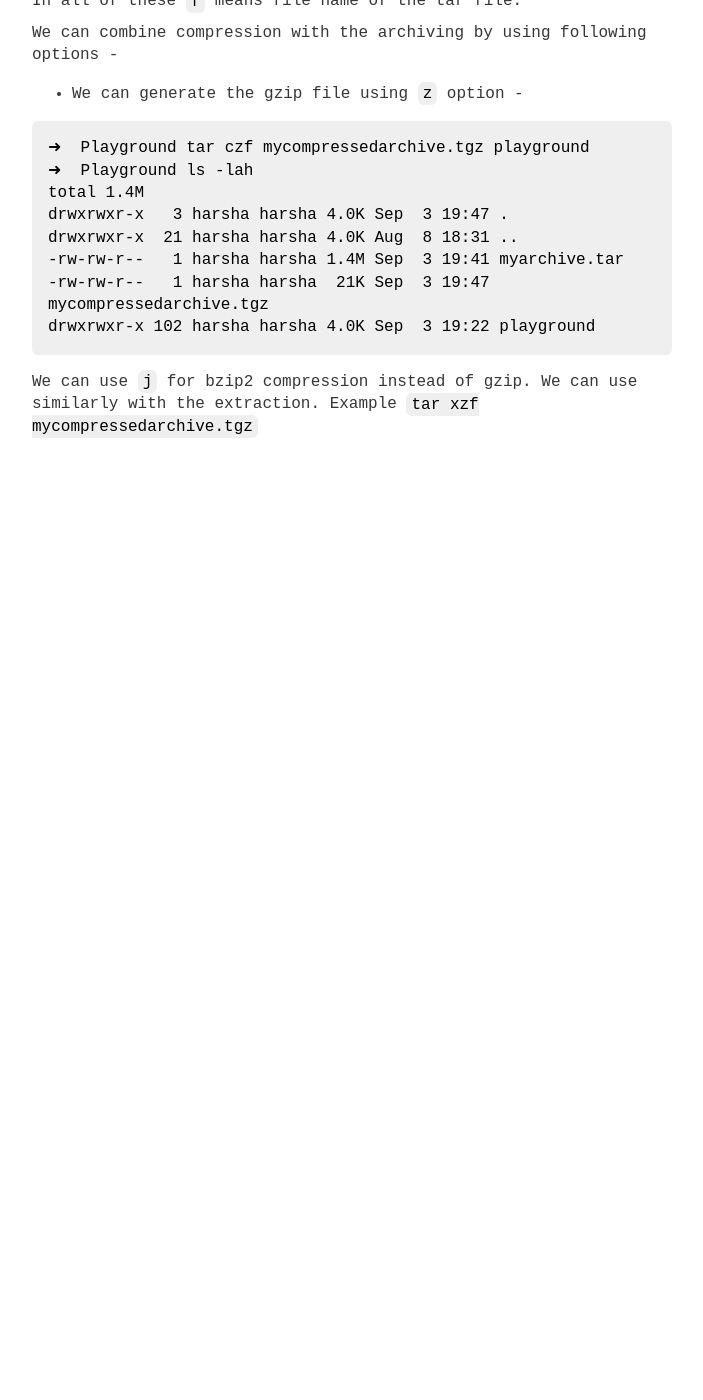
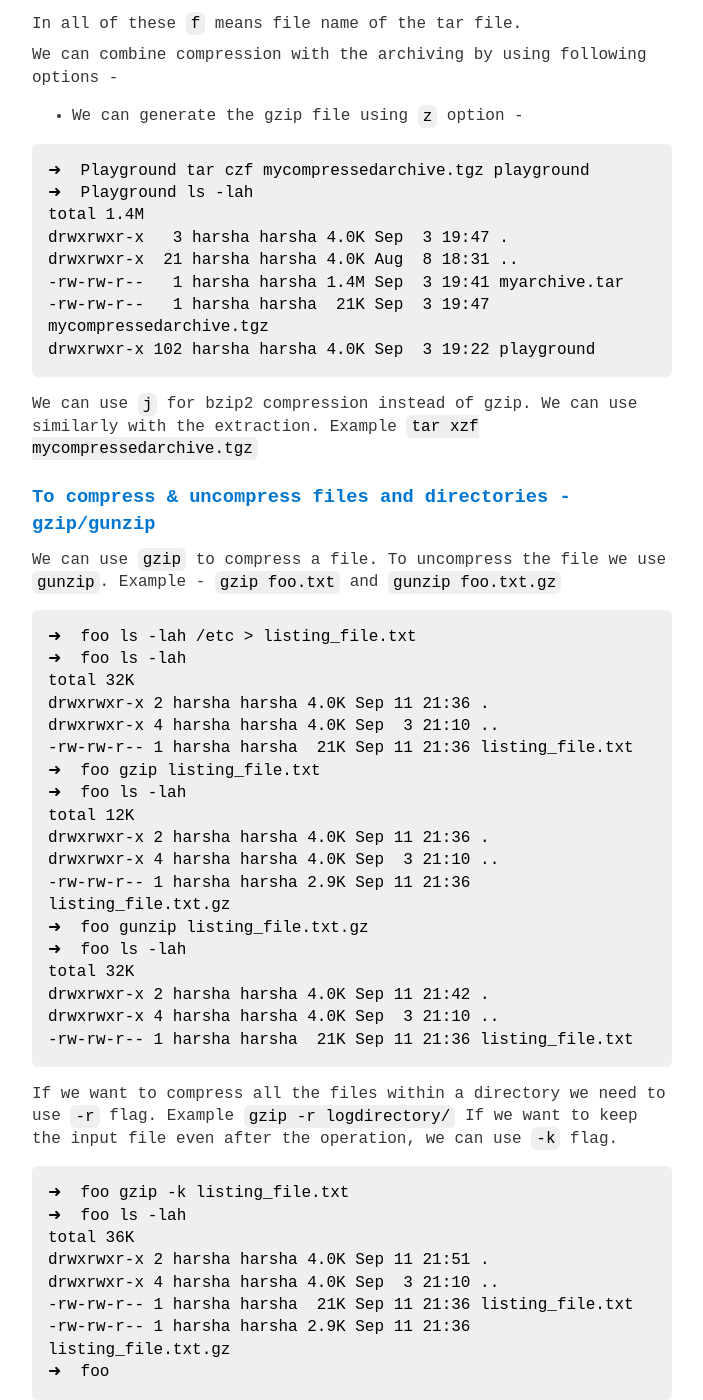
Before and after one commit to harsha-kadekar/harsha-kadekar.github.io, a Jekyll site: the page built from _posts/2024-06-14-linux-commands-for-reference.md, in a window 1280 px wide and 1400 px high, scrolled down 30536 px. Shown: the whole window, without its empty margins (288-991 px from the left). Built offline with Jekyll 4.4.1, drawn with Linux system fonts in a browser that asks for light colours; before the commit the page ends 30974 px from its top, so only the background shows below that; some of the changed text lies outside the part shown.

Commit message:
update: gzip and gunzip commands

````diff
--- a/_posts/2024-06-14-linux-commands-for-reference.md
+++ b/_posts/2024-06-14-linux-commands-for-reference.md
@@ -41,6 +41,7 @@ The two books that has helped in learning these commands apart from linux itself
 - [To change the permission of the file or folder - chmod](#to-change-the-permission-of-the-file-or-folder---chmod)
 - [To copy bytes or characters from input file to output file - dd](#to-copy-byptes-or-characters-from-input-file-to-output-file---dd)
 - [To Archive list of files and directories - tar](#to-archive-list-of-files-and-directories---tar)
+- [To compress & uncompress files and directories - gzip/gunzip](#to-compress-&-uncompress-files-and-directories---gzip/gunzip)
 
 ## Commands
 ### [To know which directory we are in - pwd](to-know-which-directory-we-are-in---pwd)
@@ -1197,3 +1198,42 @@ drwxrwxr-x 102 harsha harsha 4.0K Sep  3 19:22 playground
 ```
 
 We can use `j` for bzip2 compression instead of gzip. We can use similarly with the extraction. Example `tar xzf mycompressedarchive.tgz`
+
+
+### [To compress & uncompress files and directories - gzip/gunzip](to-compress-files-and-directories---gzip/gunzip)
+We can use `gzip` to compress a file. To uncompress the file we use `gunzip`.
+Example - `gzip foo.txt` and `gunzip foo.txt.gz`
+
+```shell
+➜  foo ls -lah /etc > listing_file.txt
+➜  foo ls -lah
+total 32K
+drwxrwxr-x 2 harsha harsha 4.0K Sep 11 21:36 .
+drwxrwxr-x 4 harsha harsha 4.0K Sep  3 21:10 ..
+-rw-rw-r-- 1 harsha harsha  21K Sep 11 21:36 listing_file.txt
+➜  foo gzip listing_file.txt
+➜  foo ls -lah
+total 12K
+drwxrwxr-x 2 harsha harsha 4.0K Sep 11 21:36 .
+drwxrwxr-x 4 harsha harsha 4.0K Sep  3 21:10 ..
+-rw-rw-r-- 1 harsha harsha 2.9K Sep 11 21:36 listing_file.txt.gz
+➜  foo gunzip listing_file.txt.gz
+➜  foo ls -lah
+total 32K
+drwxrwxr-x 2 harsha harsha 4.0K Sep 11 21:42 .
+drwxrwxr-x 4 harsha harsha 4.0K Sep  3 21:10 ..
+-rw-rw-r-- 1 harsha harsha  21K Sep 11 21:36 listing_file.txt
+```
+
+If we want to compress all the files within a directory we need to use `-r` flag. Example `gzip -r logdirectory/`
+If we want to keep the input file even after the operation, we can use `-k` flag.
+```shell
+➜  foo gzip -k listing_file.txt
+➜  foo ls -lah
+total 36K
+drwxrwxr-x 2 harsha harsha 4.0K Sep 11 21:51 .
+drwxrwxr-x 4 harsha harsha 4.0K Sep  3 21:10 ..
+-rw-rw-r-- 1 harsha harsha  21K Sep 11 21:36 listing_file.txt
+-rw-rw-r-- 1 harsha harsha 2.9K Sep 11 21:36 listing_file.txt.gz
+➜  foo
+```
````
